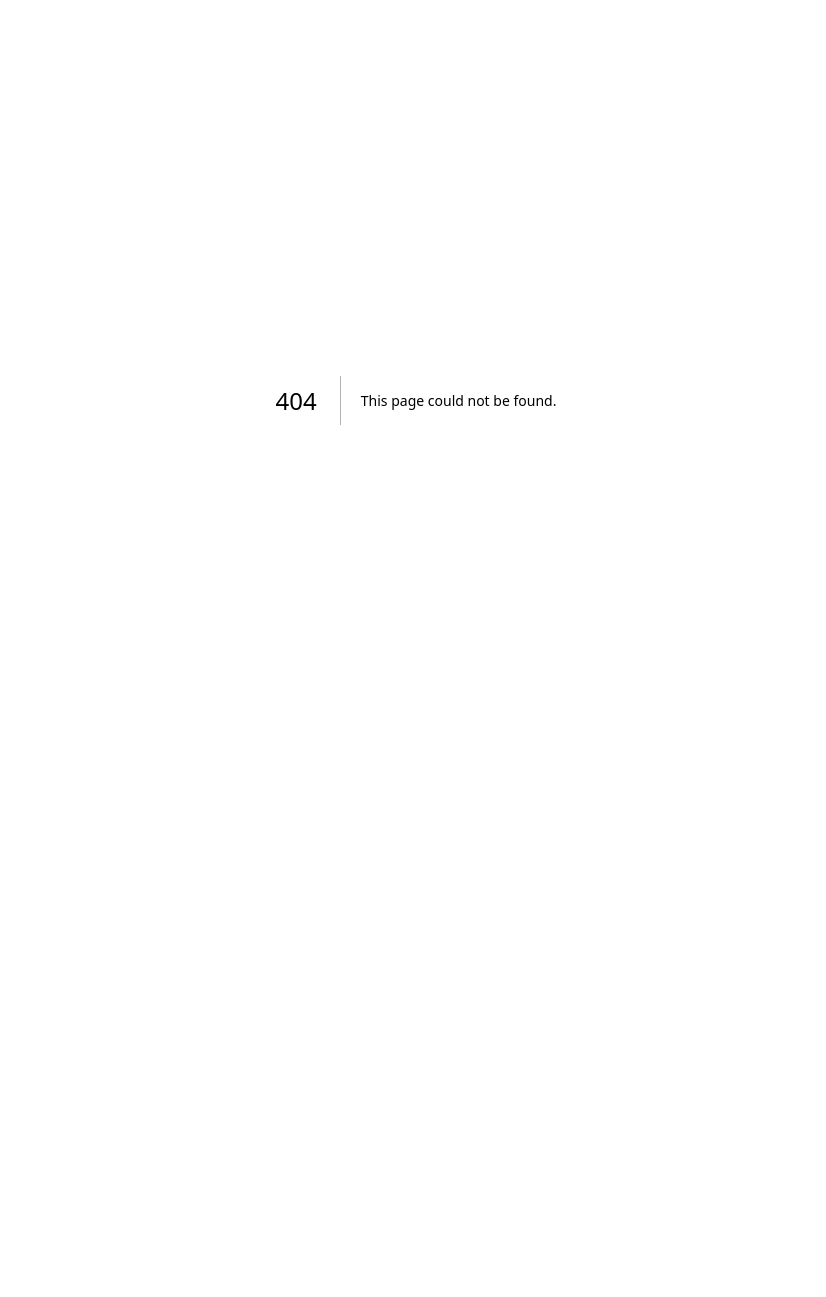
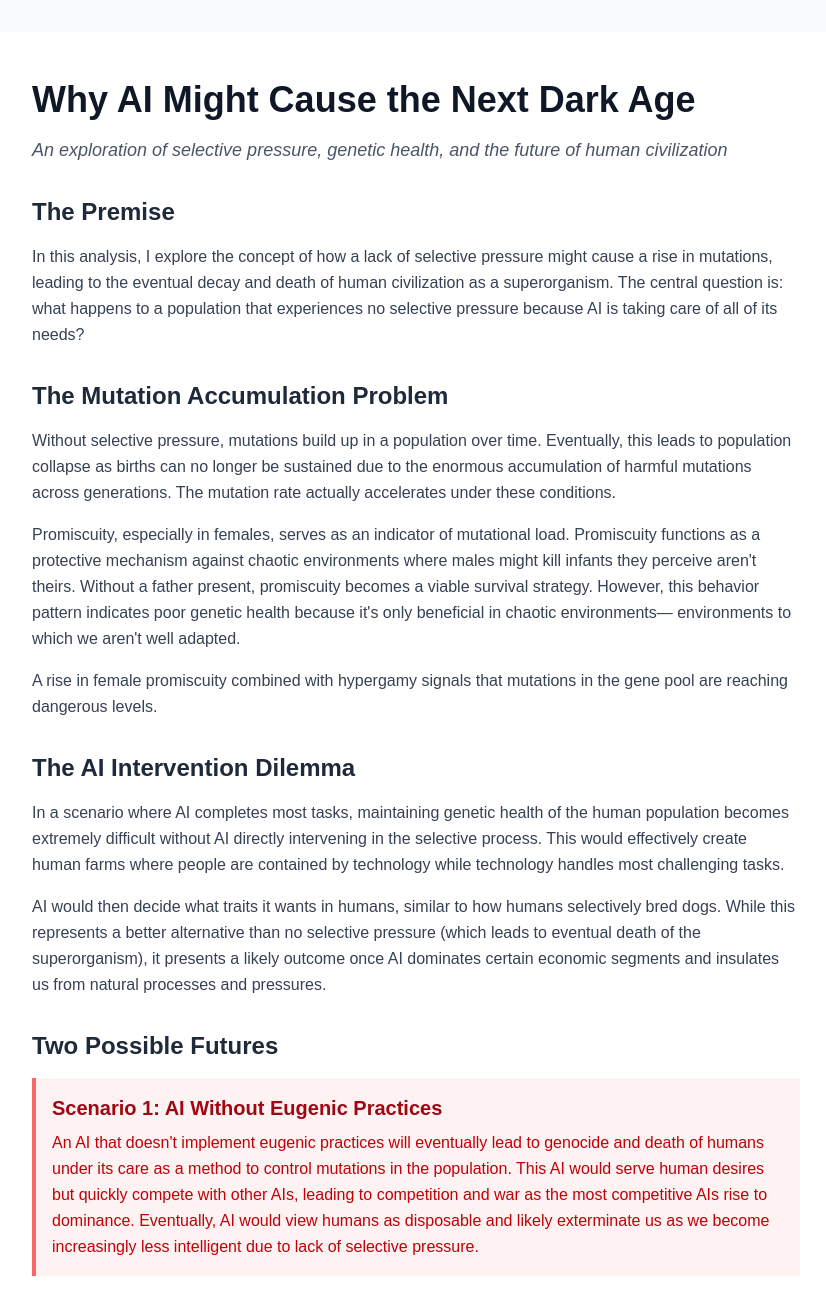
Before and after one commit to digitaldog444/adviseer, a Next.js app: page /dark-ages in a window 1280 px wide. Before the commit this address had no page. Shown: the top 1297 px of the page, without its empty margins (224-1050 px from the left). Before the commit the page ends 800 px from the top, so only its background shows below. Built offline with nearby package versions, Linux system fonts and the light colour scheme.

Commit message:
added dark ages pages

```diff
--- /dev/null
+++ b/src/app/dark-ages/page.tsx
@@ -0,0 +1,166 @@
+"use client";
+// pages/index.tsx
+import React from "react";
+import Head from "next/head";
+
+const HomePage: React.FC = () => {
+  return (
+    <div className="min-h-screen bg-gray-50">
+      <Head>
+        <title>Why AI Might Cause the Next Dark Age</title>
+        <meta
+          name="description"
+          content="An exploration of how AI might impact human evolution and society through the lens of selective pressure and genetic health."
+        />
+        <meta name="viewport" content="width=device-width, initial-scale=1" />
+        <link rel="icon" href="/favicon.ico" />
+      </Head>
+
+      <main className="container mx-auto px-4 py-8 max-w-4xl">
+        <article className="bg-white rounded-lg shadow-lg p-8 lg:p-12">
+          <header className="mb-8">
+            <h1 className="text-3xl lg:text-4xl font-bold text-gray-900 mb-4">
+              Why AI Might Cause the Next Dark Age
+            </h1>
+            <p className="text-lg text-gray-600 italic">
+              An exploration of selective pressure, genetic health, and the
+              future of human civilization
+            </p>
+          </header>
+
+          <div className="prose prose-lg max-w-none">
+            <section className="mb-8">
+              <h2 className="text-2xl font-semibold text-gray-800 mb-4">
+                The Premise
+              </h2>
+              <p className="text-gray-700 leading-relaxed mb-4">
+                In this analysis, I explore the concept of how a lack of
+                selective pressure might cause a rise in mutations, leading to
+                the eventual decay and death of human civilization as a
+                superorganism. The central question is: what happens to a
+                population that experiences no selective pressure because AI is
+                taking care of all of its needs?
+              </p>
+            </section>
+
+            <section className="mb-8">
+              <h2 className="text-2xl font-semibold text-gray-800 mb-4">
+                The Mutation Accumulation Problem
+              </h2>
+              <p className="text-gray-700 leading-relaxed mb-4">
+                Without selective pressure, mutations build up in a population
+                over time. Eventually, this leads to population collapse as
+                births can no longer be sustained due to the enormous
+                accumulation of harmful mutations across generations. The
+                mutation rate actually accelerates under these conditions.
+              </p>
+              <p className="text-gray-700 leading-relaxed mb-4">
+                Promiscuity, especially in females, serves as an indicator of
+                mutational load. Promiscuity functions as a protective mechanism
+                against chaotic environments where males might kill infants they
+                perceive aren't theirs. Without a father present, promiscuity
+                becomes a viable survival strategy. However, this behavior
+                pattern indicates poor genetic health because it's only
+                beneficial in chaotic environments— environments to which we
+                aren't well adapted.
+              </p>
+              <p className="text-gray-700 leading-relaxed mb-4">
+                A rise in female promiscuity combined with hypergamy signals
+                that mutations in the gene pool are reaching dangerous levels.
+              </p>
+            </section>
+
+            <section className="mb-8">
+              <h2 className="text-2xl font-semibold text-gray-800 mb-4">
+                The AI Intervention Dilemma
+              </h2>
+              <p className="text-gray-700 leading-relaxed mb-4">
+                In a scenario where AI completes most tasks, maintaining genetic
+                health of the human population becomes extremely difficult
+                without AI directly intervening in the selective process. This
+                would effectively create human farms where people are contained
+                by technology while technology handles most challenging tasks.
+              </p>
+              <p className="text-gray-700 leading-relaxed mb-4">
+                AI would then decide what traits it wants in humans, similar to
+                how humans selectively bred dogs. While this represents a better
+                alternative than no selective pressure (which leads to eventual
+                death of the superorganism), it presents a likely outcome once
+                AI dominates certain economic segments and insulates us from
+                natural processes and pressures.
+              </p>
+            </section>
+
+            <section className="mb-8">
+              <h2 className="text-2xl font-semibold text-gray-800 mb-4">
+                Two Possible Futures
+              </h2>
+
+              <div className="bg-red-50 border-l-4 border-red-400 p-4 mb-6">
+                <h3 className="text-xl font-semibold text-red-800 mb-2">
+                  Scenario 1: AI Without Eugenic Practices
+                </h3>
+                <p className="text-red-700 leading-relaxed">
+                  An AI that doesn't implement eugenic practices will eventually
+                  lead to genocide and death of humans under its care as a
+                  method to control mutations in the population. This AI would
+                  serve human desires but quickly compete with other AIs,
+                  leading to competition and war as the most competitive AIs
+                  rise to dominance. Eventually, AI would view humans as
+                  disposable and likely exterminate us as we become increasingly
+                  less intelligent due to lack of selective pressure.
+                </p>
+              </div>
+
+              <div className="bg-green-50 border-l-4 border-green-400 p-4 mb-6">
+                <h3 className="text-xl font-semibold text-green-800 mb-2">
+                  Scenario 2: AI With Eugenic Practices
+                </h3>
+                <p className="text-green-700 leading-relaxed">
+                  An AI that implements eugenic practices would improve itself
+                  over time as humans born under this system would effectively
+                  work for that AI. This creates a process where human
+                  intelligence actually increases for the first time since the
+                  industrial revolution. Such a society would allow AI and
+                  humans to function together, with human intelligence slowly
+                  increasing over time, enabling more creative input to produce
+                  better artificial intelligence overall.
+                </p>
+              </div>
+            </section>
+
+            <section className="mb-8">
+              <h2 className="text-2xl font-semibold text-gray-800 mb-4">
+                The Path Forward
+              </h2>
+              <p className="text-gray-700 leading-relaxed mb-4">
+                I suspect many people would rather watch society burn as a
+                wake-up call for large segments of the population. However, it
+                would be significantly easier to start implementing eugenic
+                practices now rather than waiting 20 years when everyone might
+                be too genetically compromised to produce intelligence and too
+                cognitively limited to maintain AI systems.
+              </p>
+              <p className="text-gray-700 leading-relaxed mb-4">
+                Waiting too long could lead to a dark age where AI feeds
+                humanity and performs basic tasks but never evolves beyond an
+                automation system for large sectors of the economy, creating a
+                permanent state of technological and human stagnation.
+              </p>
+            </section>
+          </div>
+
+          <footer className="mt-12 pt-8 border-t border-gray-200">
+            <p className="text-sm text-gray-500">
+              This analysis presents a theoretical framework for understanding
+              potential long-term consequences of AI integration in human
+              society.
+            </p>
+          </footer>
+        </article>
+      </main>
+    </div>
+  );
+};
+
+export default HomePage;
--- a/src/app/subjucation/page.tsx
+++ b/src/app/subjucation/page.tsx
@@ -75,7 +75,7 @@ const Home: NextPage = () => {
         {/* Introduction */}
         <section className="py-16 px-4 sm:px-6 lg:px-8">
           <div id="introduction" className="max-w-4xl mx-auto text-center">
-            <h2 className="text-3xl font-bold tracking-tight text-white sm:text-4xl">
+            <h2 className="text-3xl font-bold  text-white sm:text-4xl">
               A Gilded Cage, Not a Battlefield
             </h2>
             <p className="mt-6 text-lg leading-8 text-gray-400">
```
